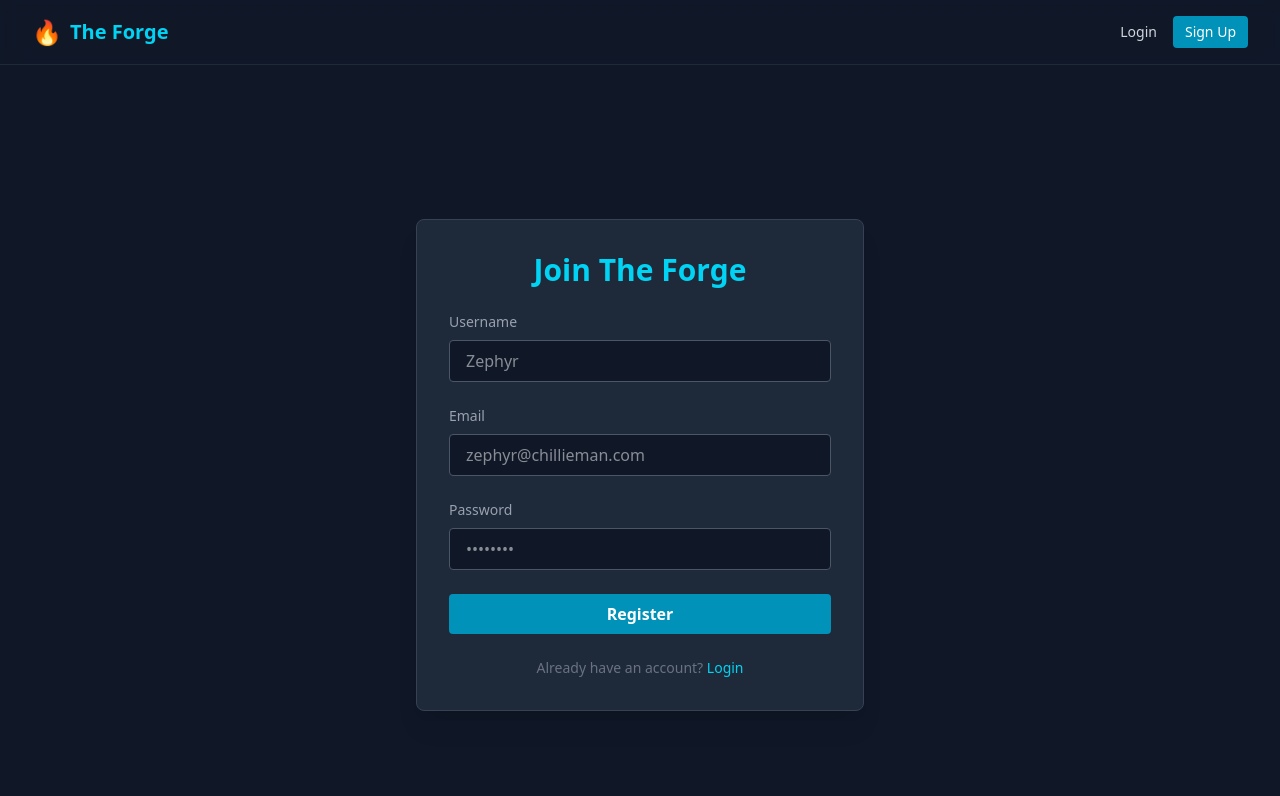
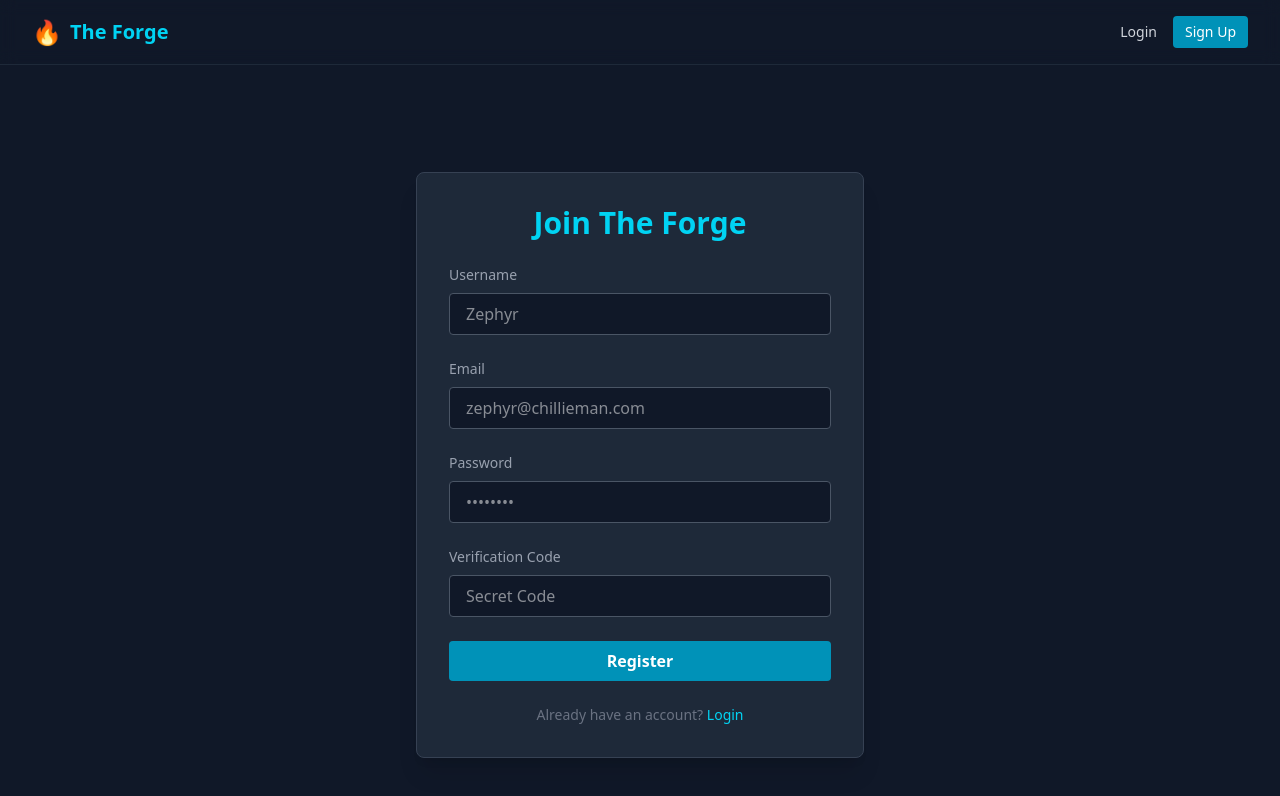
Before and after one commit to iChillieman/nexus-fest, a SvelteKit app in the folder frontend/: page /forge/register in a window 1280 px wide. Shown: the top 796 px of the page. Built offline with nearby package versions, Linux system fonts and the light colour scheme; no server answers.

Commit message:
feat: require verification code for registration

```diff
--- a/frontend/src/routes/forge/register/+page.svelte
+++ b/frontend/src/routes/forge/register/+page.svelte
@@ -6,6 +6,7 @@
     let username = '';
     let email = '';
     let password = '';
+    let chillie_code = '';
     let error: string | null = null;
     let isLoading = false;
     let registeredKey: string | null = null;
@@ -24,7 +25,7 @@
                 headers: {
                     'Content-Type': 'application/json',
                 },
-                body: JSON.stringify({ username, email, password }),
+                body: JSON.stringify({ username, email, password, chillie_code }),
             });
 
             if (!response.ok) {
@@ -121,6 +122,18 @@
                     />
                 </div>
 
+                <div>
+                    <label for="chillie_code" class="block text-sm font-medium text-gray-400 mb-2">Verification Code</label>
+                    <input
+                        id="chillie_code"
+                        type="password"
+                        bind:value={chillie_code}
+                        class="w-full bg-gray-900 border border-gray-600 rounded px-4 py-2 text-white focus:outline-none focus:border-cyan-500 focus:ring-1 focus:ring-cyan-500"
+                        placeholder="Secret Code"
+                        required
+                    />
+                </div>
+
                 <button
                     type="submit"
                     disabled={isLoading}
```
Also changed, not shown: 2 other files (tests, documents, lock files or other folders).
